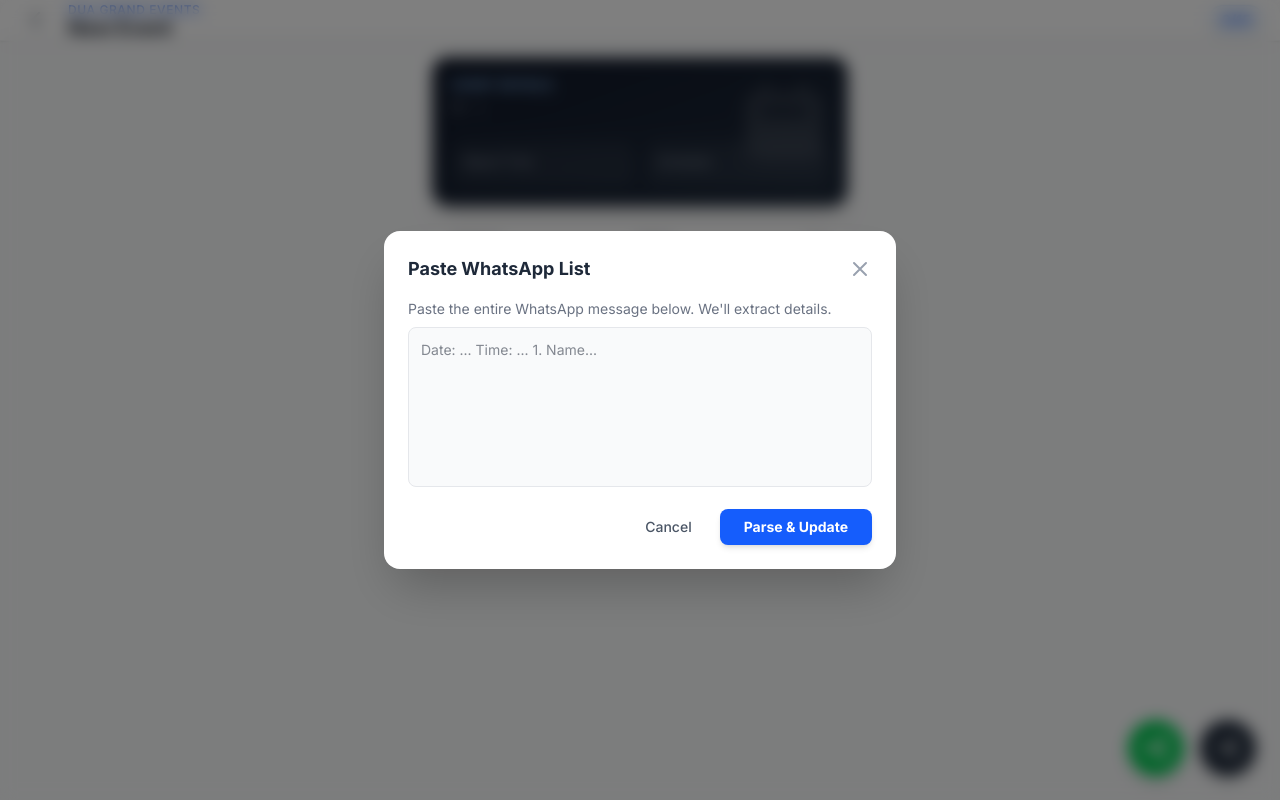
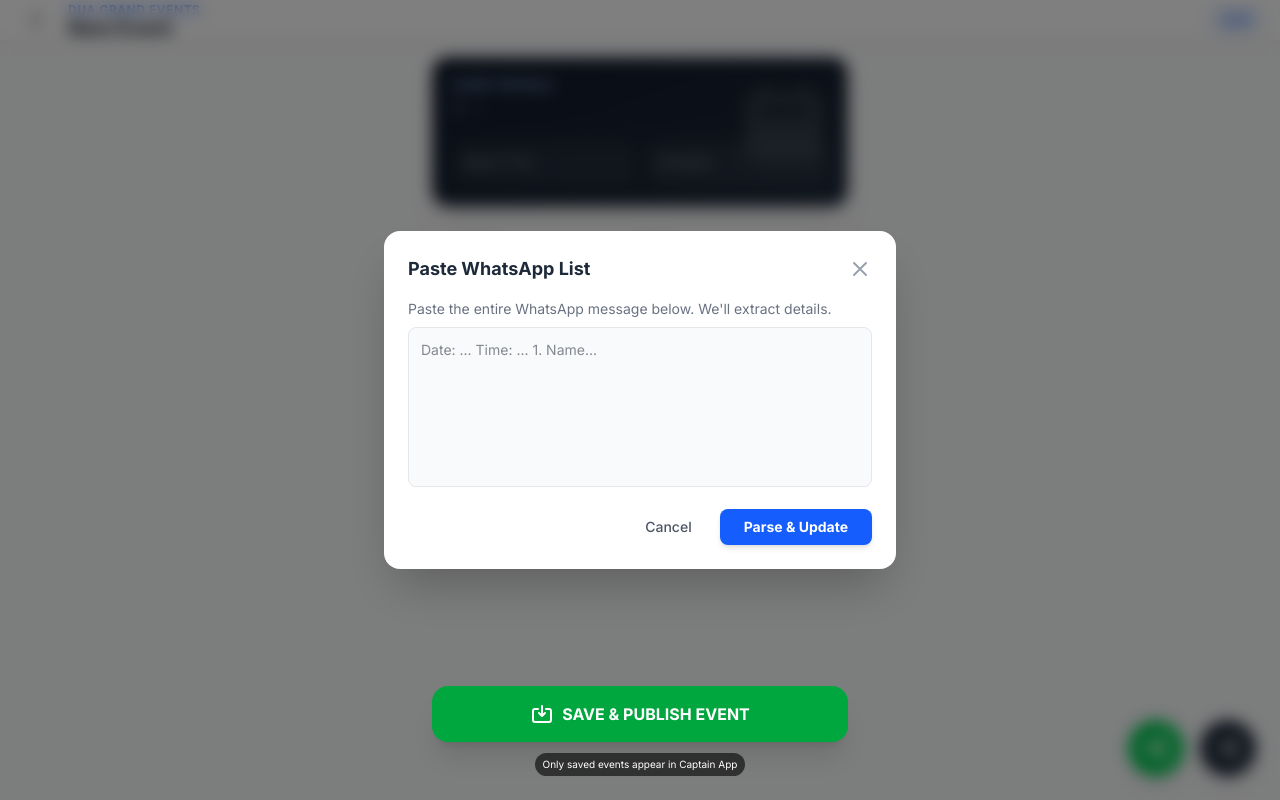
Before and after one commit to duagrandevents/adminattendance, a website built with Vite: page index.html in a window 1280 px wide. Both pictures are taken after a click on the button 1228 px from the left and 748 px from the top of the page. Built offline with nearby package versions, Linux system fonts and the light colour scheme; some packages are replaced by stand-ins of ours; no server answers; the database is empty.

Commit message:
Fix Save Button Visibility: Remove x-cloak and conditions

```diff
--- a/index.html
+++ b/index.html
@@ -248,10 +248,9 @@
             </div>
 
             <!-- Explicit Save Button (Preview Mode) -->
-            <div class="fixed bottom-6 left-1/2 transform -translate-x-1/2 z-50 w-full max-w-md px-4"
-                x-show="isUnsaved && adminMode" x-transition.enter="transition ease-out duration-300"
-                x-transition.enter-start="opacity-0 translate-y-10" x-transition.enter-end="opacity-100 translate-y-0"
-                x-cloak>
+            <div class="fixed bottom-6 left-1/2 transform -translate-x-1/2 z-[60] w-full max-w-md px-4"
+                x-show="isUnsaved" x-transition.enter="transition ease-out duration-300"
+                x-transition.enter-start="opacity-0 translate-y-10" x-transition.enter-end="opacity-100 translate-y-0">
                 <button @click="saveEventToSupabase"
                     class="w-full bg-green-600 hover:bg-green-700 text-white font-bold py-4 rounded-2xl shadow-xl flex items-center justify-center gap-2 animate-bounce-slow">
                     <svg xmlns="http://www.w3.org/2000/svg" class="h-6 w-6" fill="none" viewBox="0 0 24 24"
```
